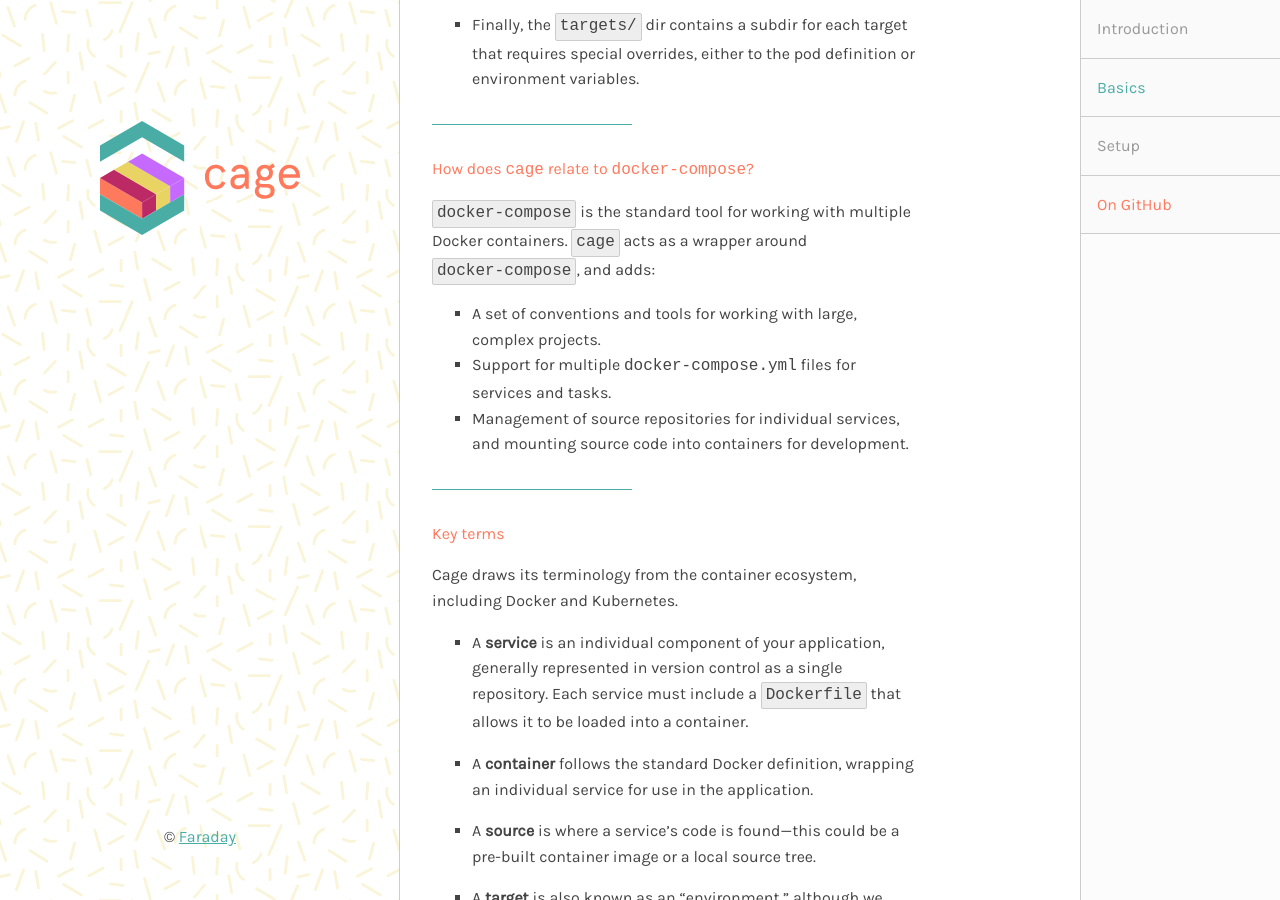
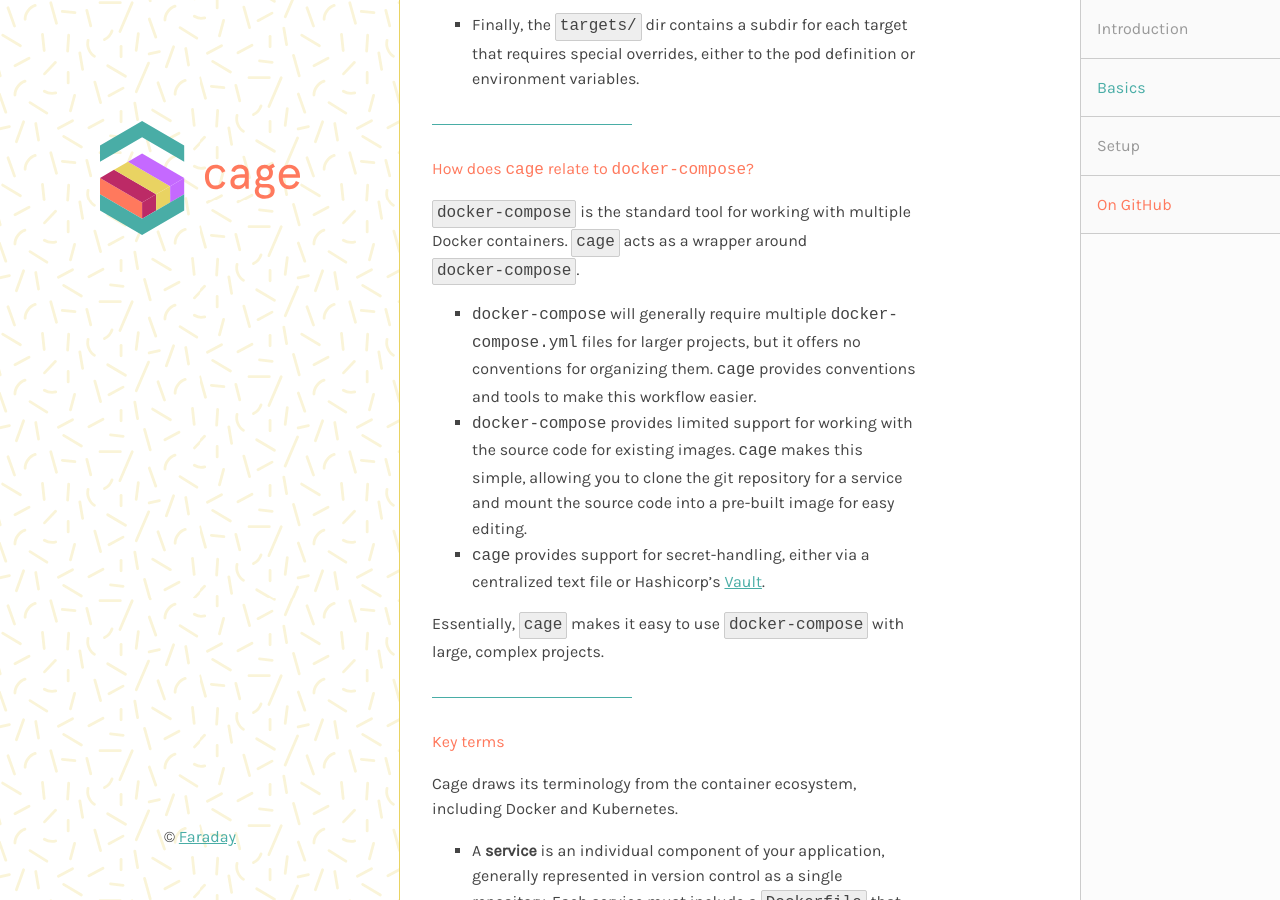
Before and after one commit to faradayio/cage.faraday.io, a Jekyll site: the page built from basics.md, in a window 1280 px wide and 900 px high, scrolled down 921 px. Built offline with Jekyll 4.4.1, drawn with Linux system fonts in a browser that asks for light colours; nearby versions of some CDN libraries.

Commit message:
Improve docker-compose comparison

```diff
--- a/basics.md
+++ b/basics.md
@@ -42,12 +42,22 @@ myproject/
 ## How does `cage` relate to `docker-compose`?
 
 `docker-compose` is the standard tool for working with multiple Docker
-containers.  `cage` acts as a wrapper around `docker-compose`, and adds:
+containers.  `cage` acts as a wrapper around `docker-compose`.
 
-* A set of conventions and tools for working with large, complex projects.
-* Support for multiple `docker-compose.yml` files for services and tasks.
-* Management of source repositories for individual services, and mounting
-  source code into containers for development.
+* `docker-compose` will generally require multiple `docker-compose.yml`
+  files for larger projects, but it offers no conventions for organizing
+  them.  `cage` provides conventions and tools to make this workflow easier.
+* `docker-compose` provides limited support for working with the source
+  code for existing images.  `cage` makes this simple, allowing you to
+  clone the git repository for a service and mount the source code into
+  a pre-built image for easy editing.
+* `cage` provides support for secret-handling, either via a centralized
+  text file or Hashicorp's [Vault][].
+
+Essentially, `cage` makes it easy to use `docker-compose` with large,
+complex projects.
+
+[Vault]: https://www.vaultproject.io/
 </section>
 
 <section>
```
